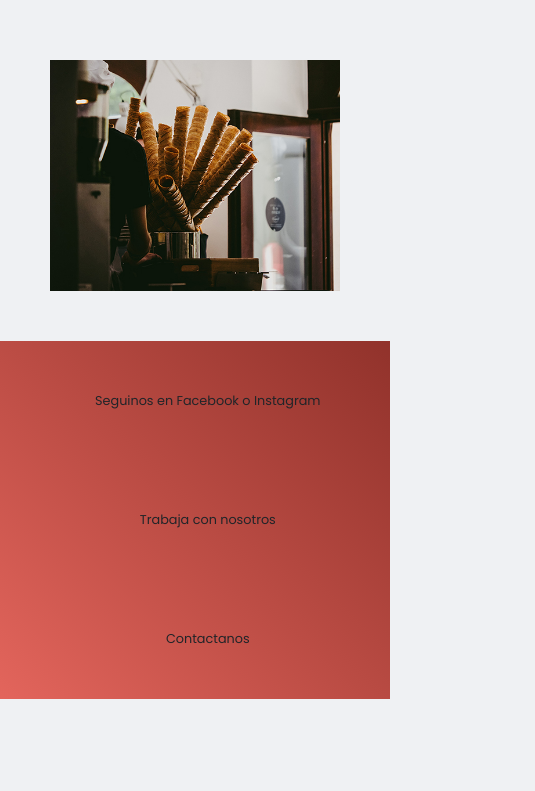
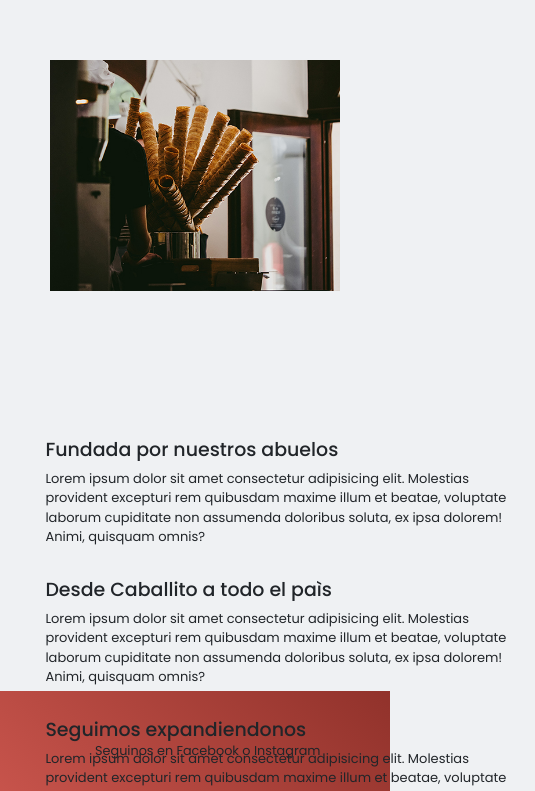
Before and after one commit to JezabelJakob/SummerHelados, a plain HTML site: page views/sobrenosotros.html in a window 390 px wide. Shown: the part 1891-2682 px from the top of the page, 535 px wide, since content can reach past the window. Before the commit the page ends 2602 px from the top, so only its background shows below. Drawn offline with nearby package versions, Linux system fonts and the light colour scheme.

Commit message:
nuevas modificaciones boostrap

```diff
--- a/css/index.css
+++ b/css/index.css
@@ -239,13 +239,18 @@ a:active {
 
 .subtitulo-nosotros-grid {
         display: grid;
+        justify-content: center;
         grid-template-columns: repeat(2, 1fr);
         grid-template-rows: 1fr;
-        grid-column-gap: 0px;
+        grid-column-gap: 20px;
         grid-row-gap: 0px;
-        margin-left: 200px;
+        margin-left: 10rem;
         padding-top: 200px;
         margin-bottom: 100px;
+}
+
+.nosotros-parrafo {
+    width: 45rem;
 }
 
 .nosotros-parrafo h2 {
@@ -255,7 +260,7 @@ a:active {
 }
 
 .nosotros-img {
-    width: 800px;
+    width: 50rem;
 }
 
 /* CSS productos */
@@ -404,7 +409,7 @@ a:active {
 
 
 
-@media screen and (max-width: 480px) {
+@media screen and (max-width: 500px) {
                  body {
                     flex-direction: column;
                 }
@@ -452,6 +457,9 @@ a:active {
                     padding: 50px;
                     align-items: flex-start;
                 }
+                .nosotros-parrafo {
+                    width: 100%;
+                }
                 .subtitulo-nosotros-grid {
                     display: flex;
                     flex-direction: column;
@@ -465,8 +473,26 @@ a:active {
                 {   display: grid;
                     grid-template-columns: 1fr;
                 }
+                .container {
+                    display: flex;
+                    flex-direction: column;
+                    height: 2000px;
+                    width: 100%;
+                    margin: 0;
+                    margin-top: 50px;
+                }
+                .row {
+                    display: grid;
+                    grid-template-columns: 1fr;
+                    width: 100%;
+                    justify-content: center;
+                }
+                .col {
+                    width: 100%;
+                    padding: 10px;
+                }
+                }
 
-                }
 
 @media screen and (max-width: 1024x) {
     body {
@@ -476,15 +502,7 @@ a:active {
 }
 
 @media screen and (max-width: 1200px) {
-    /* header {
-        display: flex;
-        align-items: center;
-        padding: 2rem 0;
-    }
 
-    .contenido-principal {
-        display: block;
-    } */
     body {
         flex-direction: column;
     }
@@ -512,13 +530,26 @@ a:active {
     width: 400px;
 }
 
-.container-fluid {
-    width: 100%;
+.container {
+    height: 200px;
+    margin: 100px;
+    display:flex;
+    justify-content: space-evenly;
+    margin-bottom: 100px;
 }
 
+.col {
+    width: 500px;
+    margin-left: 20px;
+    margin-right: 20px;
+}
+.col p {
+    font-size: small;
+}
+
+.col h3 {
+    text-decoration: dashed, #E3655C;
+}
 .row {
-    width: 80%;
-    display: grid;
-    grid-template-columns: 1fr 1fr 1fr;
-    justify-content: center;
+    padding: 3rem;
 }
--- a/views/sobrenosotros.html
+++ b/views/sobrenosotros.html
@@ -55,6 +55,22 @@
             <img src="../img/cucuruchos.jpg" alt="imagen-cucuruchos">
         </div>
     </article>
+    <div class="container">
+        <div class="row">
+          <div class="col">
+            <h3>Fundada por nuestros abuelos</h3>
+            <p>Lorem ipsum dolor sit amet consectetur adipisicing elit. Molestias provident excepturi rem quibusdam maxime illum et beatae, voluptate laborum cupiditate non assumenda doloribus soluta, ex ipsa dolorem! Animi, quisquam omnis?</p>
+          </div>
+          <div class="col">
+            <h3>Desde Caballito a todo el paìs</h3>
+            <p>Lorem ipsum dolor sit amet consectetur adipisicing elit. Molestias provident excepturi rem quibusdam maxime illum et beatae, voluptate laborum cupiditate non assumenda doloribus soluta, ex ipsa dolorem! Animi, quisquam omnis?</p>
+          </div>
+          <div class="col">
+            <h3>Seguimos expandiendonos</h3>
+            <p>Lorem ipsum dolor sit amet consectetur adipisicing elit. Molestias provident excepturi rem quibusdam maxime illum et beatae, voluptate laborum cupiditate non assumenda doloribus soluta, ex ipsa dolorem! Animi, quisquam omnis?</p>
+          </div>
+        </div>
+      </div>
     <main id="footer">
         <footer>
             <ul>
```
Also changed, not shown: img/pexels-maria-orlova-4947220.jpg (deleted).
